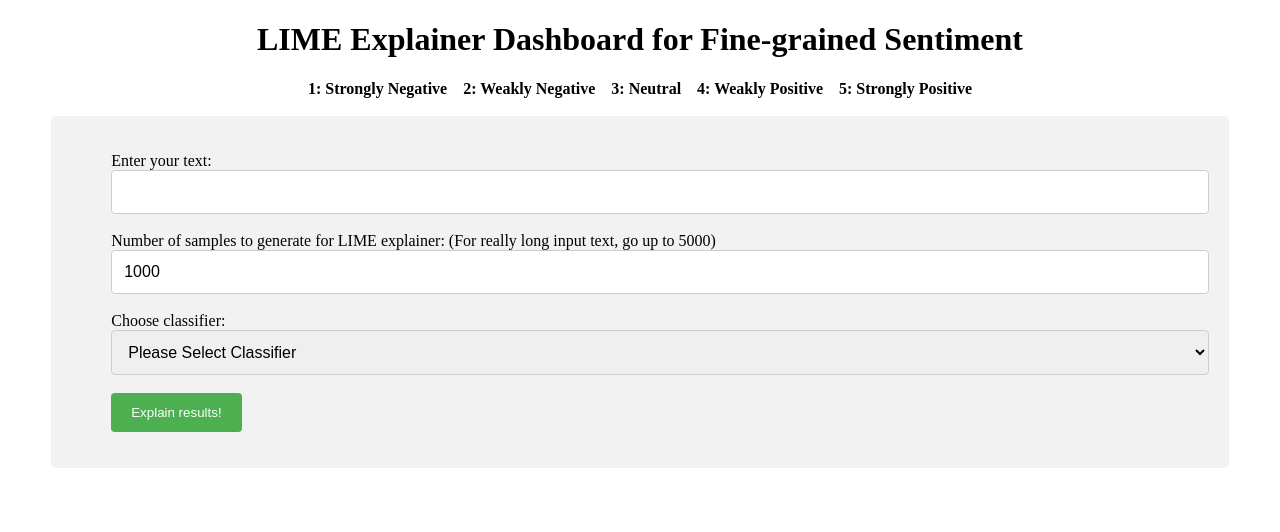
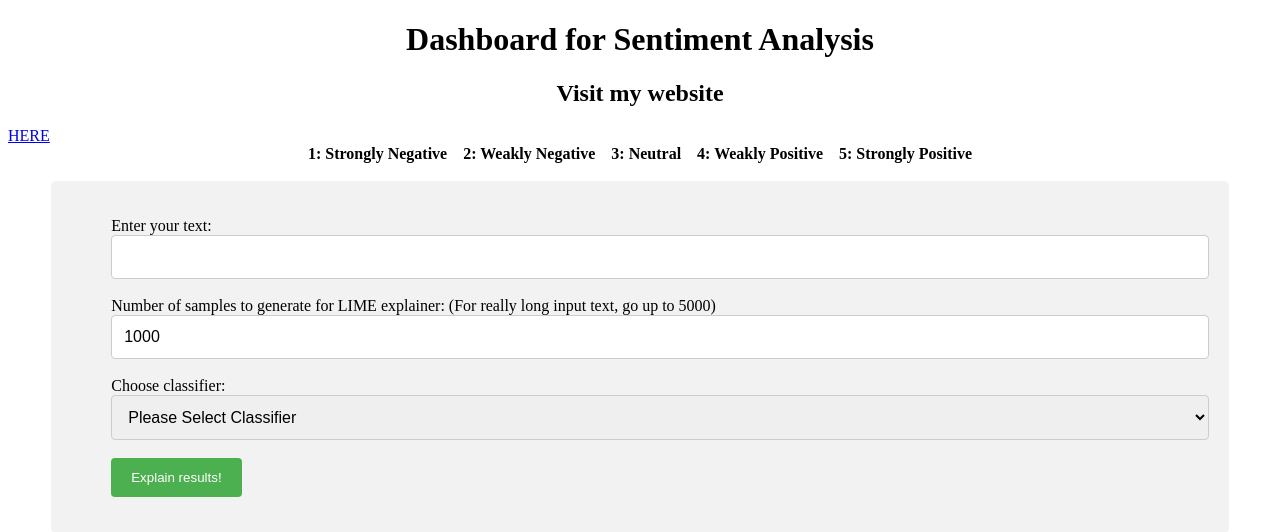
Before and after one commit to IMJONEZZ/SentimentApp, a Flask app: page / in a window 1280 px wide. Shown: the top 532 px of the page. Run offline with Flask 2, Linux system fonts and the light colour scheme.

Commit message:
Fix index

```diff
--- a/templates/index.html
+++ b/templates/index.html
@@ -1,7 +1,7 @@
 <!doctype html>
 <html>
 <head>
-    <title>NLP explainer</title>
+    <title>NLP Sentiment Explainer</title>
     <link rel="stylesheet" href="{{ url_for('static', filename='style.css') }}">
     <script src="https://ajax.googleapis.com/ajax/libs/jquery/3.4.1/jquery.min.js"></script>
     <script>
@@ -12,7 +12,9 @@
      </script>
 </head>
 <body>
-    <h1 align="center">LIME Explainer Dashboard for Fine-grained Sentiment</h1>
+    <h1 align="center">Dashboard for Sentiment Analysis</h1>
+    <h2 align="center">Visit my website</h2>
+    <a href="https://interactive.brousseauai.com">HERE</a>
     <div align="center">
         <b>
         1: Strongly Negative &nbsp;&nbsp; 2: Weakly Negative &nbsp;&nbsp; 3: Neutral
```
